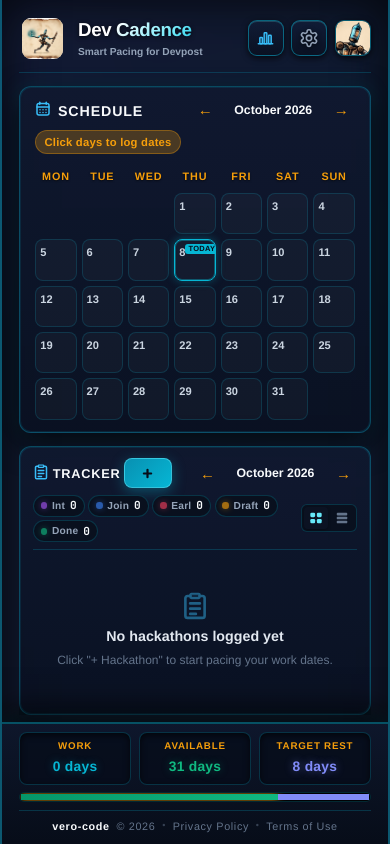
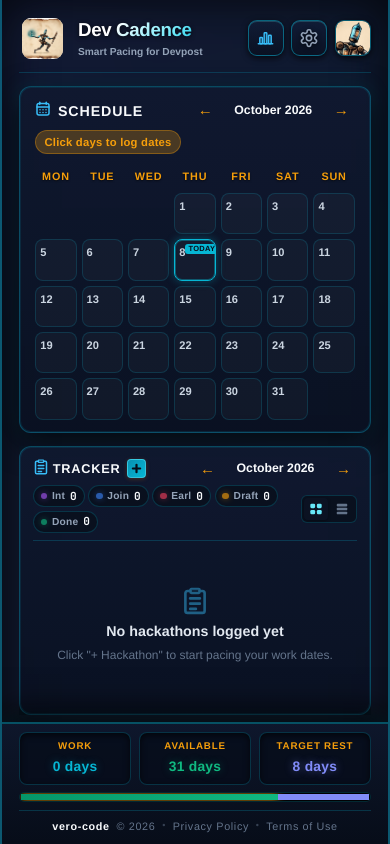
Before and after one commit to vero-code/dev-cadence, a React (Vite) app: page / in a window 390 px wide. Built offline with nearby package versions, Linux system fonts and the light colour scheme.

Commit message:
style: resize tracker add button and remove icon hover glows

```diff
--- a/src/styles/analytics.css
+++ b/src/styles/analytics.css
@@ -18,7 +18,6 @@
 .stats-icon-btn:hover .analytics-icon {
   transform: translateY(-1px) scale(1.08);
   color: #fbbf24;
-  filter: drop-shadow(0 0 6px rgba(245, 158, 11, 0.7));
 }
 
 .stats-icon-btn.active {
@@ -38,7 +37,6 @@
 
 [data-theme="devpost"] .stats-icon-btn:hover .analytics-icon {
   color: #7dd3fc;
-  filter: drop-shadow(0 0 8px rgba(56, 189, 248, 0.6));
 }
 
 [data-theme="devpost"] .stats-icon-btn.active {
@@ -58,7 +56,6 @@
 
 [data-theme="parchment"] .stats-icon-btn:hover .analytics-icon {
   color: #78350f;
-  filter: drop-shadow(0 0 4px rgba(180, 83, 9, 0.4));
 }
 
 [data-theme="parchment"] .stats-icon-btn.active {
--- a/src/styles/header.css
+++ b/src/styles/header.css
@@ -153,7 +153,6 @@
 .settings-icon-btn:hover .settings-gear-svg {
   transform: rotate(45deg);
   color: #fbbf24;
-  filter: drop-shadow(0 0 6px rgba(245, 158, 11, 0.7));
 }
 
 [data-theme="parchment"] .settings-icon-btn {
@@ -170,7 +169,6 @@
 
 [data-theme="parchment"] .settings-icon-btn:hover .settings-gear-svg {
   color: #78350f;
-  filter: drop-shadow(0 0 4px rgba(180, 83, 9, 0.4));
 }
 
 [data-theme="devpost"] .settings-icon-btn {
@@ -187,7 +185,6 @@
 
 [data-theme="devpost"] .settings-icon-btn:hover .settings-gear-svg {
   color: #38bdf8;
-  filter: drop-shadow(0 0 8px rgba(56, 189, 248, 0.6));
 }
 
 .modal-title-gear {
--- a/src/styles/tracker.css
+++ b/src/styles/tracker.css
@@ -386,9 +386,23 @@
   flex-shrink: 0;
 }
 
-.tracker-plus-icon {
+.btn-primary.tracker-add-btn {
+  width: 20px;
+  height: 20px;
+  min-width: 20px;
+  min-height: 20px;
+  padding: 0;
+  border-radius: 5px;
+  display: inline-flex;
+  align-items: center;
+  justify-content: center;
+  flex-shrink: 0;
+  box-shadow: 0 1px 4px rgba(180, 83, 9, 0.35);
+  margin-left: 0.2rem;
+}
+
+.btn-primary.tracker-add-btn svg {
   display: block;
-  flex-shrink: 0;
 }
 
 @container (max-width: 440px) {
@@ -399,15 +413,13 @@
   .tracker-add-label {
     display: none;
   }
-  .pipeline-header-actions .btn-primary.tracker-add-btn {
-    width: 28px;
-    height: 28px;
+  .btn-primary.tracker-add-btn {
+    width: 19px;
+    height: 19px;
+    min-width: 19px;
+    min-height: 19px;
     padding: 0;
-    min-width: 28px;
-    display: inline-flex;
-    align-items: center;
-    justify-content: center;
-    border-radius: 7px;
+    border-radius: 4px;
   }
   .tracker-status-pills {
     gap: 0.25rem;
@@ -427,15 +439,13 @@
   .tracker-add-label {
     display: none;
   }
-  .pipeline-header-actions .btn-primary.tracker-add-btn {
-    width: 28px;
-    height: 28px;
+  .btn-primary.tracker-add-btn {
+    width: 19px;
+    height: 19px;
+    min-width: 19px;
+    min-height: 19px;
     padding: 0;
-    min-width: 28px;
-    display: inline-flex;
-    align-items: center;
-    justify-content: center;
-    border-radius: 7px;
+    border-radius: 4px;
   }
   .tracker-status-pills {
     gap: 0.25rem;
```
